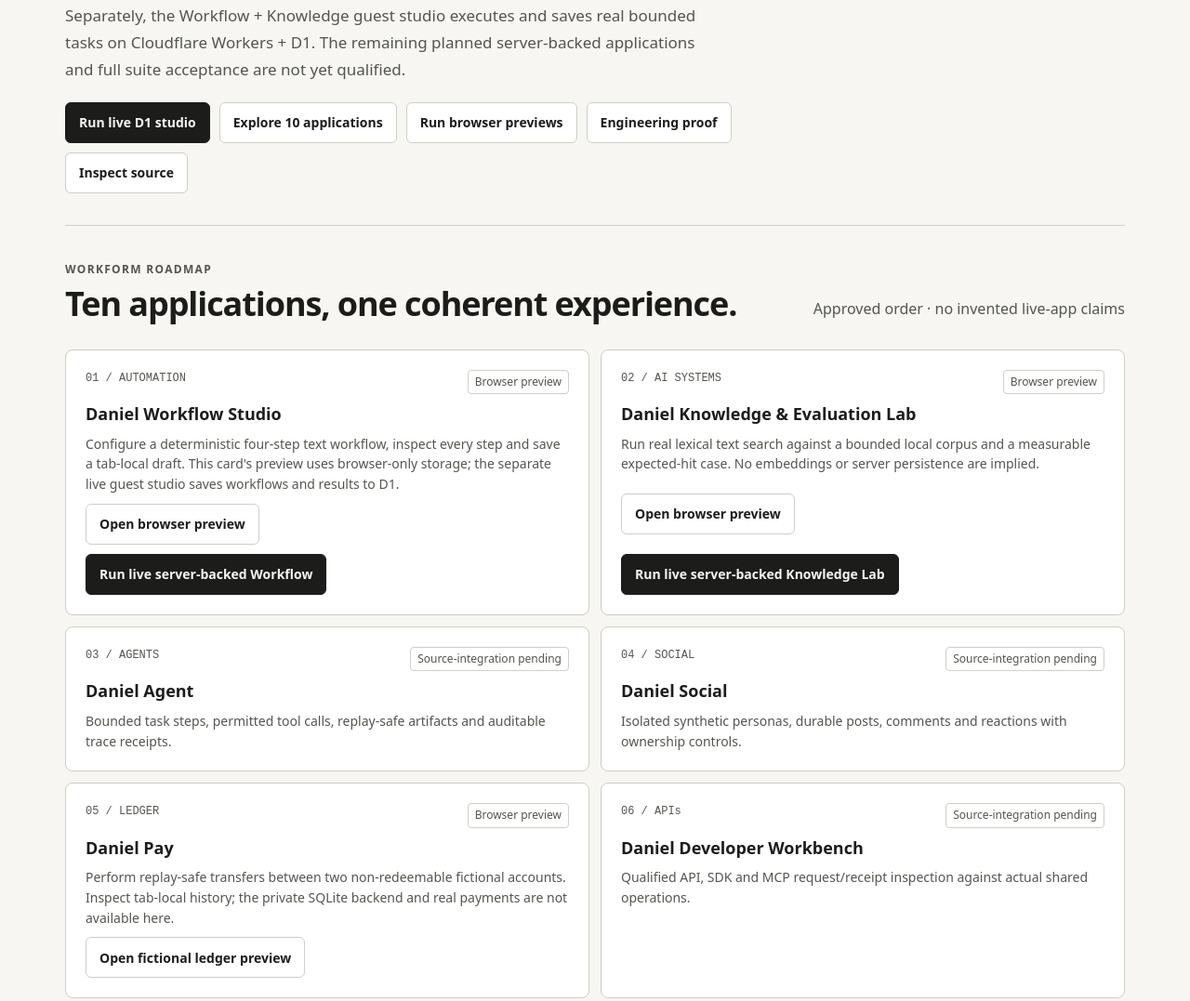
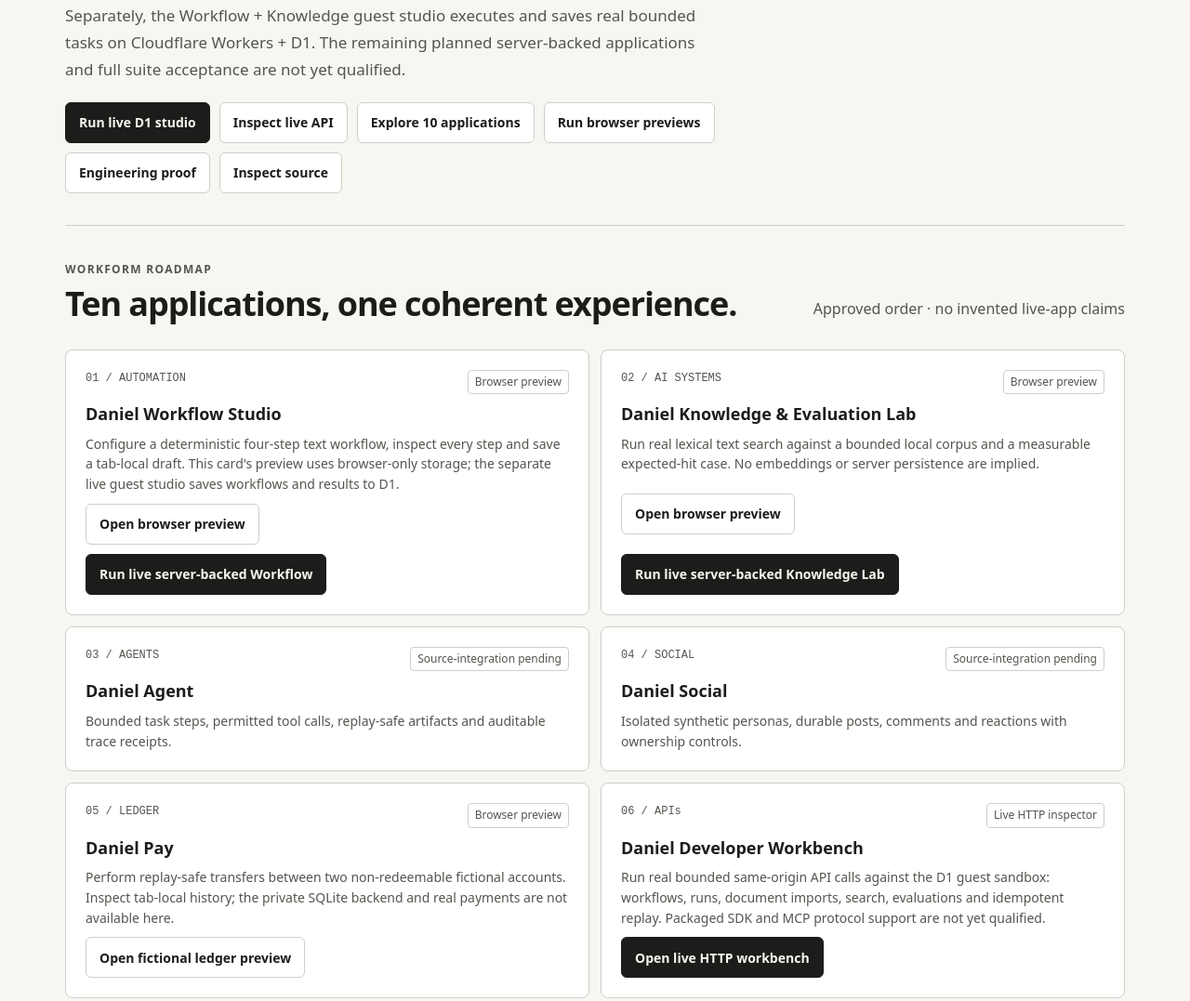
Before and after one commit to jemueldaniel/danielcodes, a plain HTML site: page apps/index.html in a window 1280 px wide. Shown: the part 369-1446 px from the top of the page at 93% size. Drawn offline with Linux system fonts and the light colour scheme.

Commit message:
Link catalog to verified live HTTP Developer Workbench [skip ci]

```diff
--- a/apps/index.html
+++ b/apps/index.html
@@ -19,7 +19,7 @@
 <header class="top"><div class="wrap nav"><a class="brand" href="/">Jemuel Daniel / Engineering Apps</a><div class="navlinks"><a class="smallLink" href="/">Portfolio</a><a class="smallLink" href="/resume">Résumé</a><button class="smallLink" id="theme" type="button" aria-pressed="false">Dark mode</button></div></div></header>
 <main id="main" class="wrap">
 <section class="hero">
-<div><div class="eyebrow">Full-stack engineering · Verified evidence first</div><h1>Build it. Run it. Inspect what actually happened.</h1><p class="lead">Ten planned application experiences connecting AI workflows, retrieval evaluation, APIs, compilers, smart contracts, interfaces and versioned projects. Six browser-local previews are available: two below, three engineering labs and a fictional-coin ledger. Separately, the Workflow + Knowledge guest studio executes and saves real bounded tasks on Cloudflare Workers + D1. The remaining planned server-backed applications and full suite acceptance are not yet qualified.</p><div class="heroBtns"><a href="/apps/live/" class="btn primary">Run live D1 studio</a><a href="#catalog" class="btn">Explore 10 applications</a><a href="#workbench" class="btn">Run browser previews</a><a href="/apps/evidence/" class="btn">Engineering proof</a><a href="https://github.com/jemueldaniel/danielcodes" target="_blank" rel="noopener noreferrer" class="btn">Inspect source</a></div></div>
+<div><div class="eyebrow">Full-stack engineering · Verified evidence first</div><h1>Build it. Run it. Inspect what actually happened.</h1><p class="lead">Ten planned application experiences connecting AI workflows, retrieval evaluation, APIs, compilers, smart contracts, interfaces and versioned projects. Six browser-local previews are available: two below, three engineering labs and a fictional-coin ledger. Separately, the Workflow + Knowledge guest studio executes and saves real bounded tasks on Cloudflare Workers + D1. The remaining planned server-backed applications and full suite acceptance are not yet qualified.</p><div class="heroBtns"><a href="/apps/live/" class="btn primary">Run live D1 studio</a><a href="/apps/workbench/" class="btn">Inspect live API</a><a href="#catalog" class="btn">Explore 10 applications</a><a href="#workbench" class="btn">Run browser previews</a><a href="/apps/evidence/" class="btn">Engineering proof</a><a href="https://github.com/jemueldaniel/danielcodes" target="_blank" rel="noopener noreferrer" class="btn">Inspect source</a></div></div>
 <aside class="truth" aria-label="Evidence boundaries"><strong>Public claim boundary</strong><p><b>Working browser preview</b> means an actual deterministic operation in this page; browser-only data is not a server database.</p><p><b>Server-backed guest studio</b> uses an isolated D1 database for Workflow and Knowledge tasks, with anonymous 24-hour test workspaces. It does not certify the complete ten-app suite or registered-user production security.</p></aside>
 </section>
 <section class="section" id="catalog"><div class="heading"><div><div class="eyebrow">Workform roadmap</div><h2>Ten applications, one coherent experience.</h2></div><p class="muted">Approved order · no invented live-app claims</p></div>
@@ -29,7 +29,7 @@
 <article class="card"><div class="card-top"><span class="num">03 / AGENTS</span><span class="tag">Source-integration pending</span></div><h3>Daniel Agent</h3><p>Bounded task steps, permitted tool calls, replay-safe artifacts and auditable trace receipts.</p></article>
 <article class="card"><div class="card-top"><span class="num">04 / SOCIAL</span><span class="tag">Source-integration pending</span></div><h3>Daniel Social</h3><p>Isolated synthetic personas, durable posts, comments and reactions with ownership controls.</p></article>
 <article class="card"><div class="card-top"><span class="num">05 / LEDGER</span><span class="tag">Browser preview</span></div><h3>Daniel Pay</h3><p>Perform replay-safe transfers between two non-redeemable fictional accounts. Inspect tab-local history; the private SQLite backend and real payments are not available here.</p><a class="btn" href="/apps/pay/">Open fictional ledger preview</a></article>
-<article class="card"><div class="card-top"><span class="num">06 / APIs</span><span class="tag">Source-integration pending</span></div><h3>Daniel Developer Workbench</h3><p>Qualified API, SDK and MCP request/receipt inspection against actual shared operations.</p></article>
+<article class="card"><div class="card-top"><span class="num">06 / APIs</span><span class="tag">Live HTTP inspector</span></div><h3>Daniel Developer Workbench</h3><p>Run real bounded same-origin API calls against the D1 guest sandbox: workflows, runs, document imports, search, evaluations and idempotent replay. Packaged SDK and MCP protocol support are not yet qualified.</p><a class="btn primary" href="/apps/workbench/">Open live HTTP workbench</a></article>
 <article class="card"><div class="card-top"><span class="num">07 / LANGUAGE</span><span class="tag">Browser preview</span></div><h3>Daniel Code Lab</h3><p>Compile and execute a tiny bounded integer language in your browser; inspect tokens, AST, IR and trace. Full server integration is pending.</p><a class="btn" href="/apps/labs/#code">Open browser preview</a></article>
 <article class="card"><div class="card-top"><span class="num">08 / WEB3</span><span class="tag">Runtime qualification pending</span></div><h3>Daniel Contract Lab</h3><p>Offline EVM execution on pinned bytecode fixtures with actual reverts, traces and invariants.</p></article>
 <article class="card"><div class="card-top"><span class="num">09 / ACCESSIBILITY</span><span class="tag">Browser preview</span></div><h3>Daniel Interface Lab</h3><p>Exercise a native disclosure, focus and toggle with local event records. Screen-reader and server-backed acceptance remain unverified.</p><a class="btn" href="/apps/labs/#interface">Open browser preview</a></article>
```
